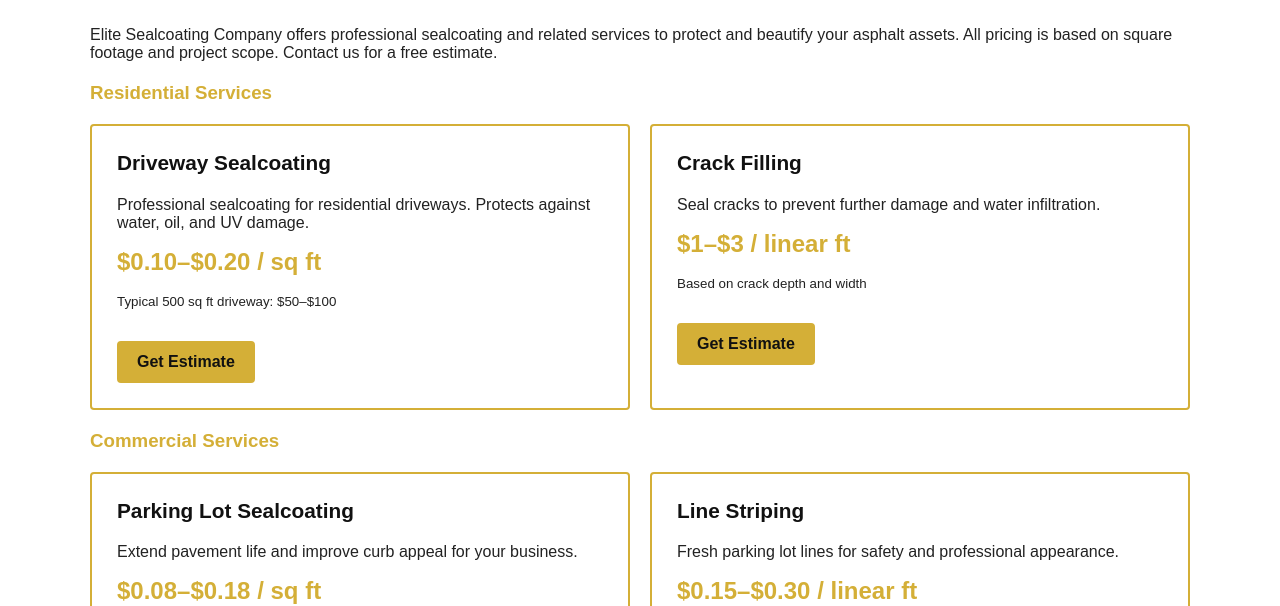
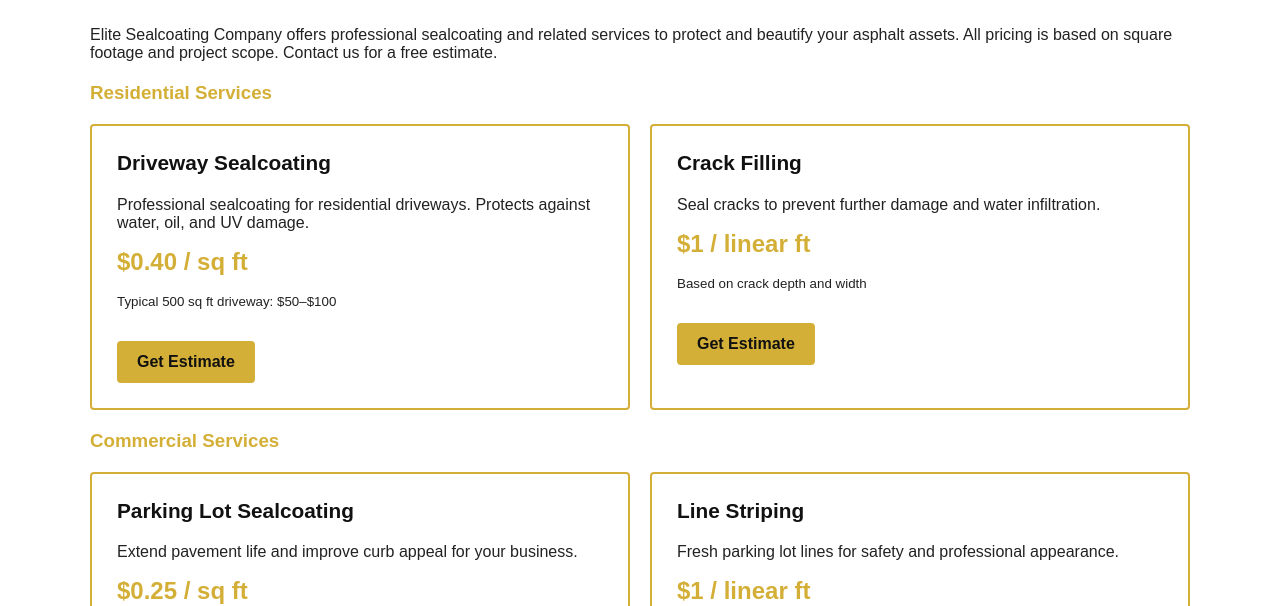
Before and after one commit to Ahartle87/elitesealcoatingco., a plain HTML site: page services.html in a window 1280 px wide. Shown: the part 194-800 px from the top of the page. Drawn offline with Linux system fonts and the light colour scheme.

Commit message:
Update pricing for sealcoating and crack filling services

```diff
--- a/services.html
+++ b/services.html
@@ -196,7 +196,7 @@
       <div class="pricing-card">
         <h3>Driveway Sealcoating</h3>
         <p>Professional sealcoating for residential driveways. Protects against water, oil, and UV damage.</p>
-        <div class="price">$0.10–$0.20 / sq ft</div>
+        <div class="price">$0.40 / sq ft</div>
         <p><small>Typical 500 sq ft driveway: $50–$100</small></p>
         <a href="index.html#contact" class="btn">Get Estimate</a>
       </div>
@@ -204,7 +204,7 @@
       <div class="pricing-card">
         <h3>Crack Filling</h3>
         <p>Seal cracks to prevent further damage and water infiltration.</p>
-        <div class="price">$1–$3 / linear ft</div>
+        <div class="price">$1 / linear ft</div>
         <p><small>Based on crack depth and width</small></p>
         <a href="index.html#contact" class="btn">Get Estimate</a>
       </div>
@@ -215,7 +215,7 @@
       <div class="pricing-card">
         <h3>Parking Lot Sealcoating</h3>
         <p>Extend pavement life and improve curb appeal for your business.</p>
-        <div class="price">$0.08–$0.18 / sq ft</div>
+        <div class="price">$0.25 / sq ft</div>
         <p><small>Volume discounts available for large projects</small></p>
         <a href="index.html#contact" class="btn">Get Estimate</a>
       </div>
@@ -223,7 +223,7 @@
       <div class="pricing-card">
         <h3>Line Striping</h3>
         <p>Fresh parking lot lines for safety and professional appearance.</p>
-        <div class="price">$0.15–$0.30 / linear ft</div>
+        <div class="price">$1 / linear ft</div>
         <p><small>Standard white or yellow lines available</small></p>
         <a href="index.html#contact" class="btn">Get Estimate</a>
       </div>
```
